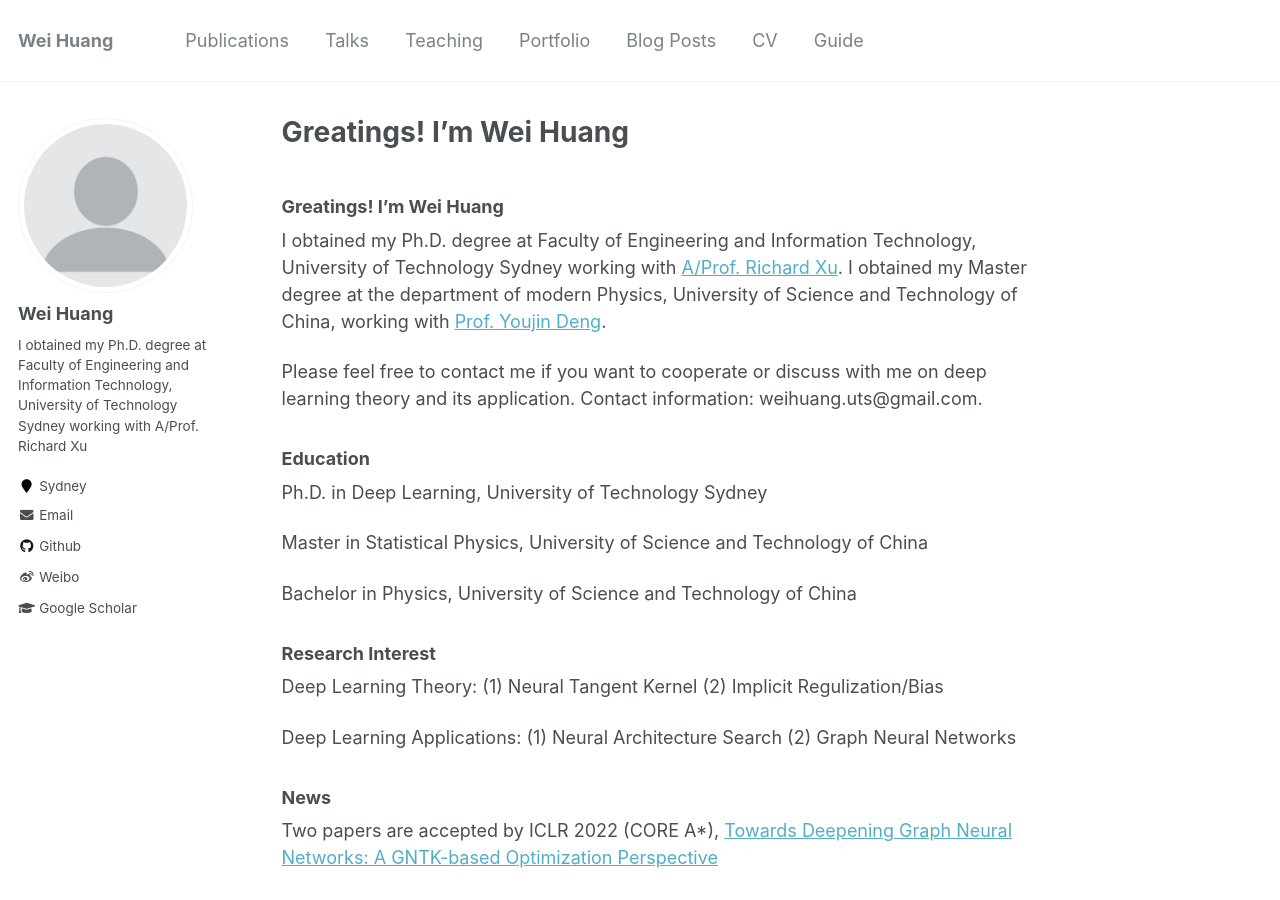
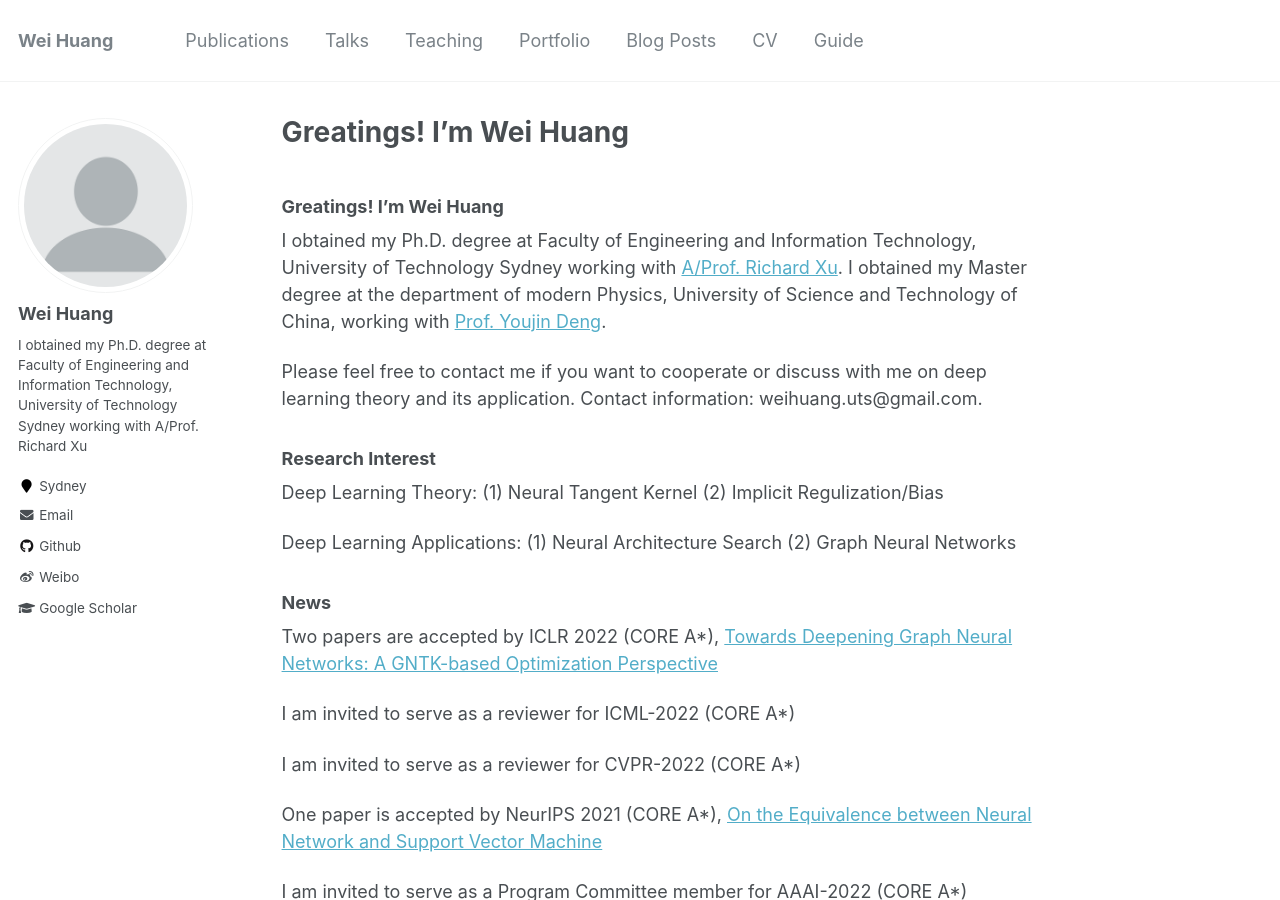
Before and after one commit to WeiHuang05/Weihuang05.github.io, a Jekyll site: the page built from index.md, in a window 1280 px wide and 900 px high. Built offline with Jekyll 4.4.1, drawn with Linux system fonts in a browser that asks for light colours; our own code applies the rules of GitHub Pages for plain Markdown files.

Commit message:
Update index.md

```diff
--- a/index.md
+++ b/index.md
@@ -3,15 +3,6 @@
 I obtained my Ph.D. degree at Faculty of Engineering and Information Technology, University of Technology Sydney working with [A/Prof. Richard Xu](https://profiles.uts.edu.au/YiDa.Xu). I obtained my Master degree at the department of modern Physics, University of Science and Technology of China, working with [Prof. Youjin Deng](http://staff.ustc.edu.cn/~yjdeng/).
 
 Please feel free to contact me if you want to cooperate or discuss with me on deep learning theory and its application. Contact information: weihuang.uts@gmail.com.
-
-
-### Education
-
-Ph.D. in Deep Learning, University of Technology Sydney
-
-Master in Statistical Physics, University of Science and Technology of China
-
-Bachelor in Physics, University of Science and Technology of China
 
 
 ### Research Interest
```
